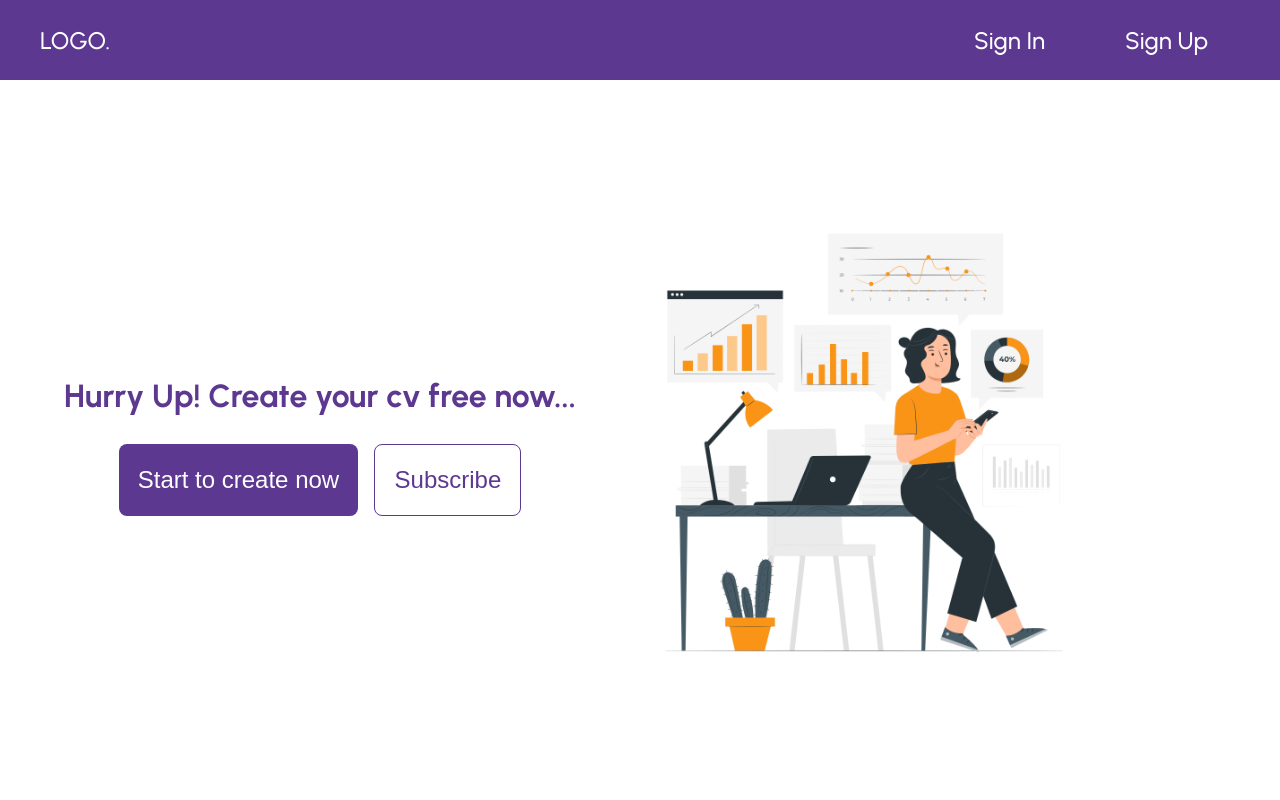
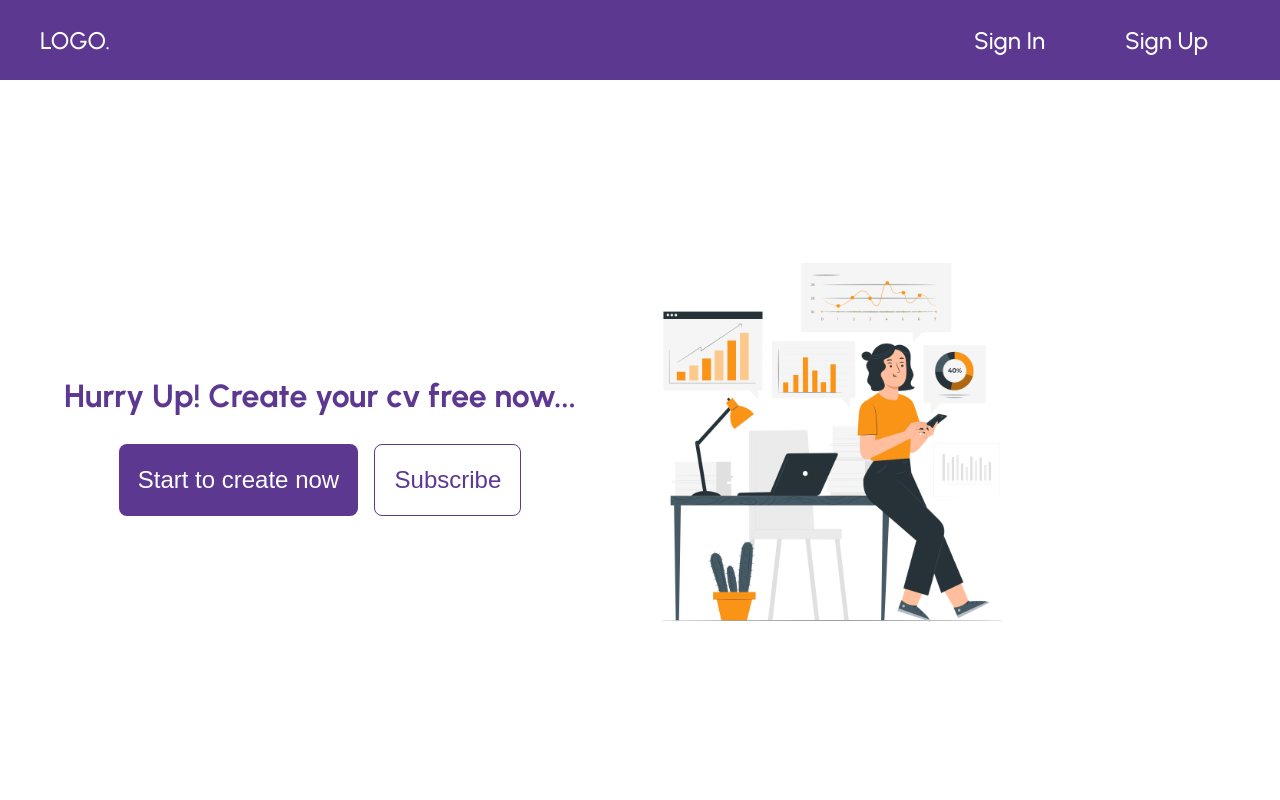
Before and after one commit to AhmetUnsal98/make-your-cv, a React (Create React App) app: page / in a window 1280 px wide. Shown: the top 800 px of the page. Built offline with nearby package versions, Linux system fonts and the light colour scheme.

Commit message:
dashboard first section

```diff
--- a/src/pages/Dashboard/dashboard.scss
+++ b/src/pages/Dashboard/dashboard.scss
@@ -14,8 +14,8 @@
     align-items: center;
     justify-content: center;
     @include mobile {
-        flex-direction: column;
-        height: 32vh;
+        flex-direction: column-reverse;
+        height: auto;
     }
 }
 .info-container {
@@ -28,9 +28,6 @@
         @include mobile {
             font-size: 1.7rem;
             text-align: center;
-        }
-        @include mobile {
-            justify-content: center;
         }
     }
     .buttons {
@@ -53,13 +50,13 @@
                 transition: all 0.5s ease-in;
             }
             @include mobile {
-                padding: 0.8rem;
+                padding: 0.9rem;
                 font-size: 1.2rem;
             }
         }
         button:last-child {
             @include mobile {
-                padding: 0.5rem;
+                padding: 0.8rem;
                 font-size: 1.2rem;
             }
             width: auto;
@@ -82,12 +79,14 @@
 .image-container {
     flex: 1;
     img {
-        width: 70%;
-        height: 70%;
+        width: 60%;
+        height: 60%;
         object-fit: contain;
     }
     @include mobile {
-        display: none;
+        display: flex;
+        align-items: center;
+        justify-content: center;
     }
 }
 .second-section {
```
